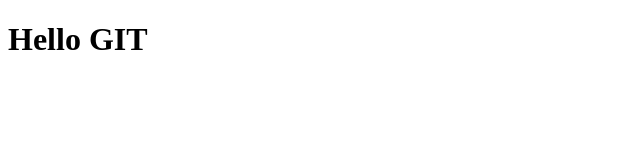
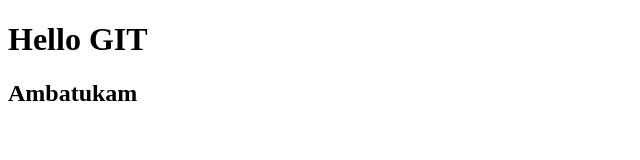
Before and after one commit to alfiandirizki/belajar-git-remote, a plain HTML site: page index.html in a window 1280 px wide. Shown: the whole page, without its empty margins (0-640 px from the left). Drawn offline with Linux system fonts and the light colour scheme.

Commit message:
Ambatukam

```diff
--- a/index.html
+++ b/index.html
@@ -7,5 +7,6 @@
 </head>
 <body>
     <h1>Hello GIT</h1>
+    <h2>Ambatukam</h2>
 </body>
 </html>
```
